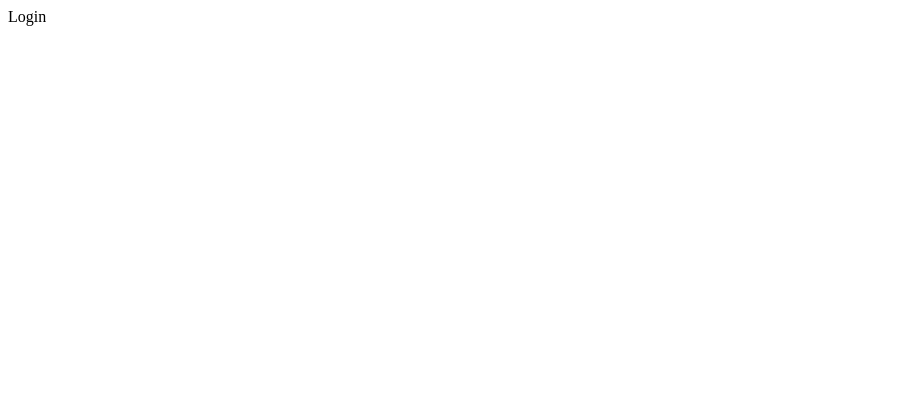
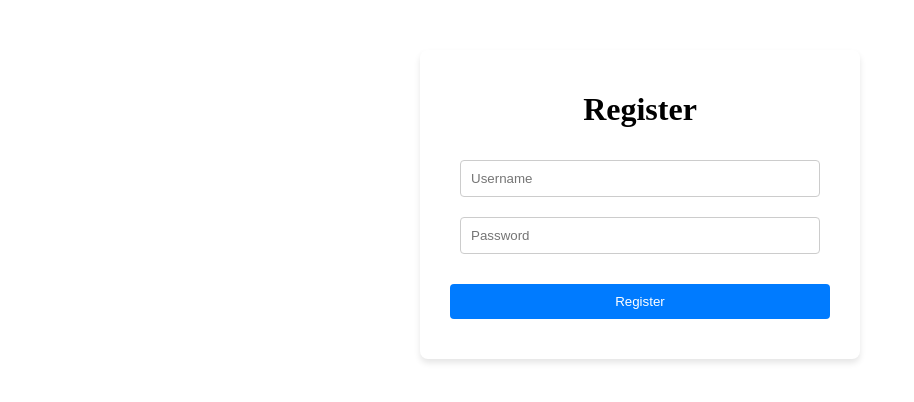
Before and after one commit to Adaskox/MealPrepHQ, a React (Vite) app in the folder frontend/: page /login in a window 1280 px wide. Shown: the top 402 px of the page, without its empty margins (0-914 px from the left). Built offline with nearby package versions, Linux system fonts and the light colour scheme.

Commit message:
finished form styles, started linking login and register

```diff
--- a/frontend/src/components/Form.jsx
+++ b/frontend/src/components/Form.jsx
@@ -2,6 +2,8 @@ import { useState } from "react";
 import api from "../api";
 import { useNavigate } from "react-router-dom";
 import { ACCESS_TOKEN, REFRESH_TOKEN } from "../constants";
+import "../styles/Form.css"
+
 
 function Form({ route, method }) {
   const [username, setUsername] = useState("");
@@ -54,3 +56,5 @@ function Form({ route, method }) {
     </form>
   );
 }
+
+export default Form
--- a/frontend/src/pages/Login.jsx
+++ b/frontend/src/pages/Login.jsx
@@ -1,5 +1,8 @@
+import Form from "../components/Form"
+
+
 function Login() {
-    return <div>Login</div>
+    return <Form route = "/api/token" method="Login" />
 }
 
 export default Login
--- a/frontend/src/pages/Register.jsx
+++ b/frontend/src/pages/Register.jsx
@@ -1,5 +1,8 @@
+import Form from "../components/Form"
+
+
 function Register() {
-    return <div>Register</div>
+    return <Form route = "/api/user/register/" />
 }
 
 export default Register
```
